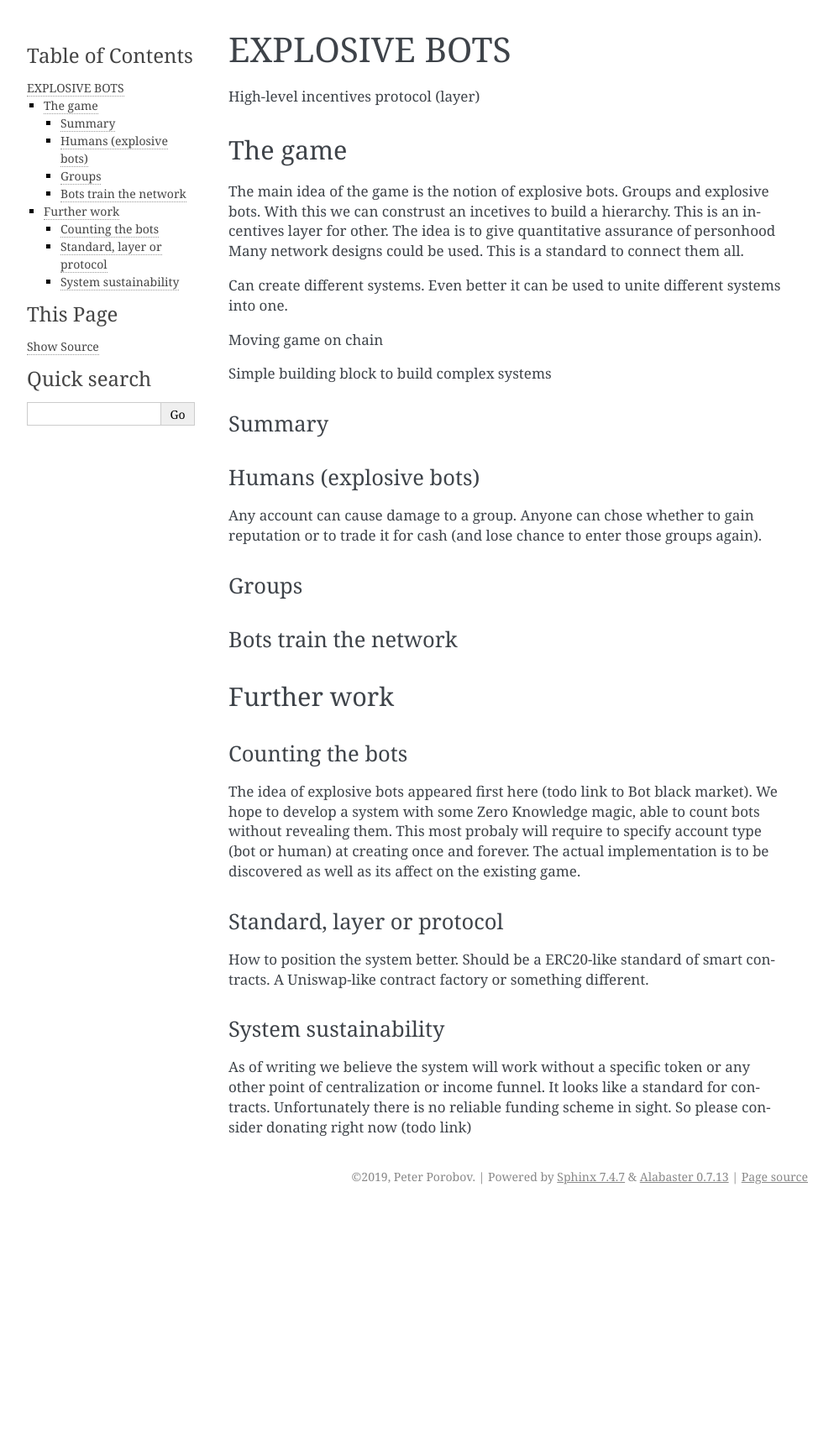
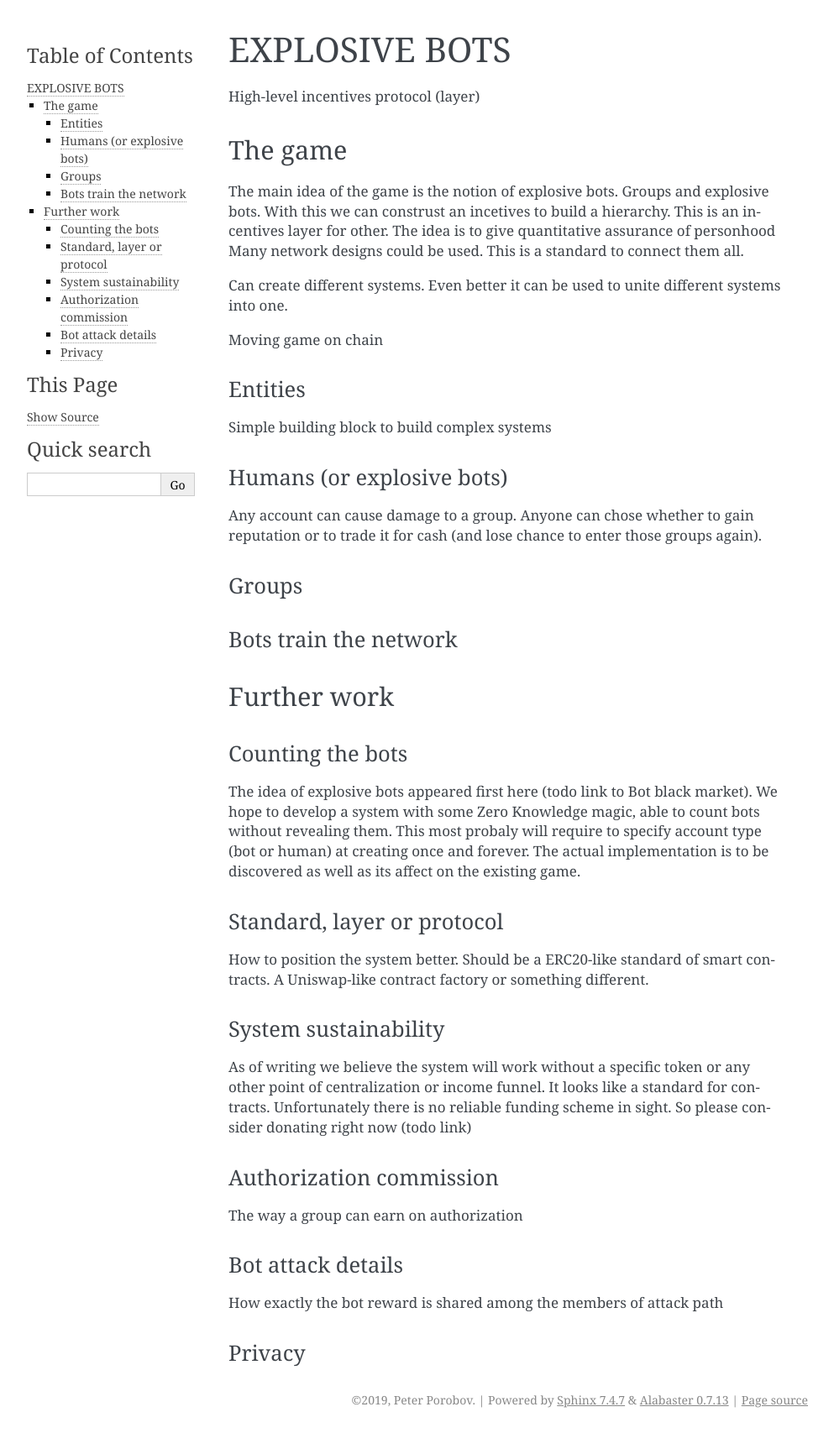
Before and after one commit to upala-digital-identity/docs, a Sphinx documentation site: the page built from source/explosive-bots.rst, in a window 1280 px wide. Shown: the whole page at 84% size, without its empty margins (148-1141 px from the left). Built offline with Sphinx 7.4.7, drawn with Linux system fonts in a browser that asks for light colours; before the commit the page ends 1441 px from its top, so only the background shows below that.

Commit message:
docs structure revised

```diff
--- a/source/explosive-bots.rst
+++ b/source/explosive-bots.rst
@@ -16,13 +16,14 @@ Can create different systems. Even better it can be used to unite different syst
 
 Moving game on chain
 
+
+
+Entities
+--------
 Simple building block to build complex systems
 
-Summary
--------
-
-Humans (explosive bots)
------------------------
+Humans (or explosive bots)
+--------------------------
 Any account can cause damage to a group.
 Anyone can chose whether to gain reputation or to trade it for cash (and lose chance to enter those groups again).
 
@@ -54,3 +55,14 @@ How to position the system better. Should be a ERC20-like standard of smart cont
 System sustainability
 ---------------------
 As of writing we believe the system will work without a specific token or any other point of centralization or income funnel. It looks like a standard for contracts. Unfortunately there is no reliable funding scheme in sight. So please consider donating right now (todo link)
+
+Authorization commission
+------------------------
+The way a group can earn on authorization
+
+Bot attack details
+------------------
+How exactly the bot reward is shared among the members of attack path
+
+Privacy
+-------
--- a/source/index.rst
+++ b/source/index.rst
@@ -11,6 +11,9 @@ Upala is a digital identity system.
 
 Upala documentation:
 ====================
+PALE BLUE PAPER - what is upala
+EXPLOSIVE BOTS PROTOCOL - how upala works
+INSPRIRATION - build on top of upala. examples, antisybil games, sok
 
 .. toctree::
    :maxdepth: 2
```
